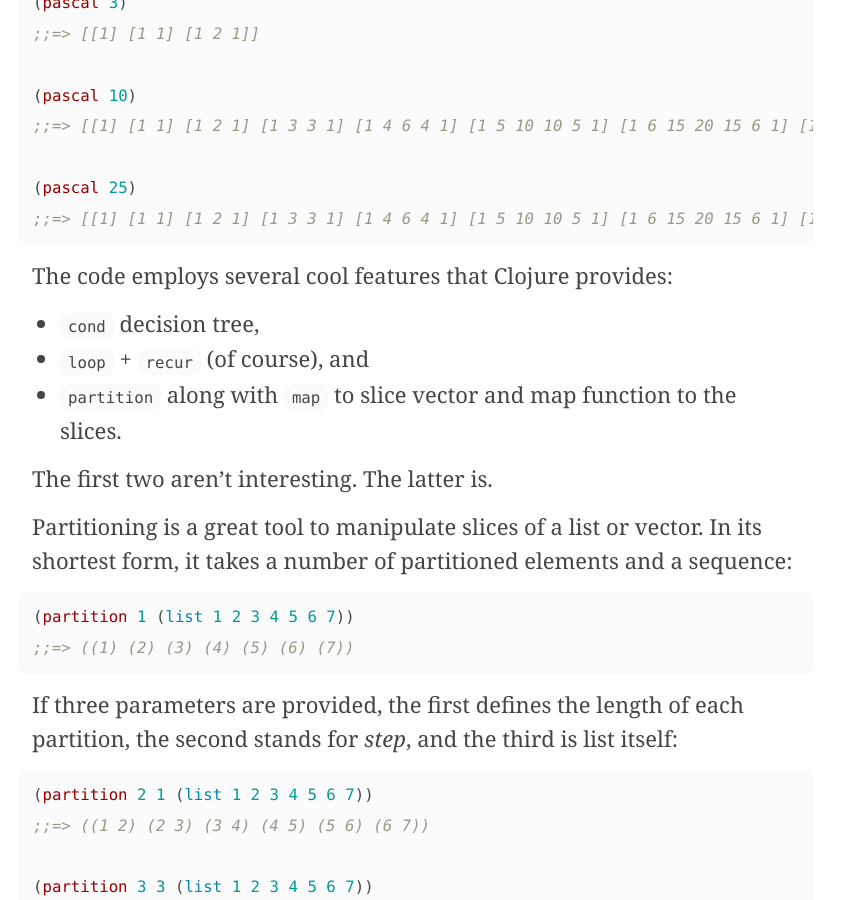
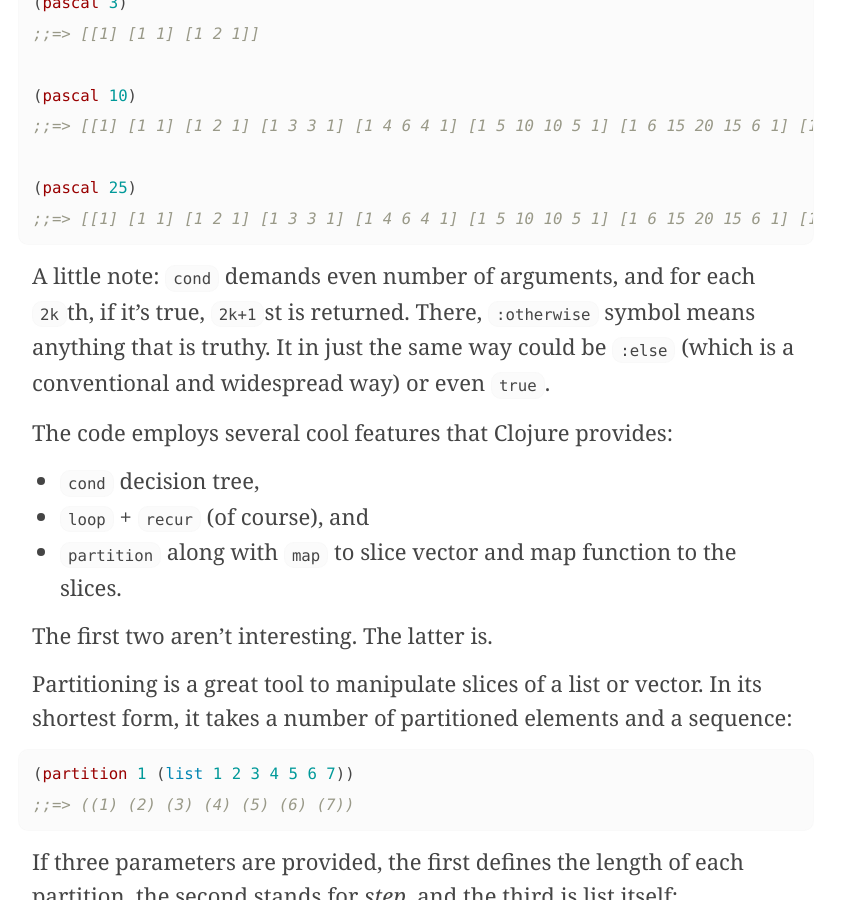
Before and after one commit to taxigy/taxigy.github.io, a Jekyll site: the page built from _posts/2015-08-18-pascal-triangle.markdown, in a window 1280 px wide and 900 px high, scrolled down 1664 px. Shown: the whole window, without its empty margins (224-1068 px from the left). Built offline with Jekyll 4.4.1, drawn with Linux system fonts in a browser that asks for light colours; nearby versions of some CDN libraries; Markdown is read by kramdown in place of the engine named in the settings.

Commit message:
a little remark on cond and its :otherwise condition

````diff
--- a/_posts/2015-08-18-pascal-triangle.markdown
+++ b/_posts/2015-08-18-pascal-triangle.markdown
@@ -53,6 +53,8 @@ It then outputs a vector of vectors that each has proper binomial coefficients:
 (pascal 25)
 ;;=> [[1] [1 1] [1 2 1] [1 3 3 1] [1 4 6 4 1] [1 5 10 10 5 1] [1 6 15 20 15 6 1] [1 7 21 35 35 21 7 1] [1 8 28 56 70 56 28 8 1] [1 9 36 84 126 126 84 36 9 1] [1 10 45 120 210 252 210 120 45 10 1] [1 11 55 165 330 462 462 330 165 55 11 1] [1 12 66 220 495 792 924 792 495 220 66 12 1] [1 13 78 286 715 1287 1716 1716 1287 715 286 78 13 1] [1 14 91 364 1001 2002 3003 3432 3003 2002 1001 364 91 14 1] [1 15 105 455 1365 3003 5005 6435 6435 5005 3003 1365 455 105 15 1] [1 16 120 560 1820 4368 8008 11440 12870 11440 8008 4368 1820 560 120 16 1] [1 17 136 680 2380 6188 12376 19448 24310 24310 19448 12376 6188 2380 680 136 17 1] [1 18 153 816 3060 8568 18564 31824 43758 48620 43758 31824 18564 8568 3060 816 153 18 1] [1 19 171 969 3876 11628 27132 50388 75582 92378 92378 75582 50388 27132 11628 3876 969 171 19 1] [1 20 190 1140 4845 15504 38760 77520 125970 167960 184756 167960 125970 77520 38760 15504 4845 1140 190 20 1] [1 21 210 1330 5985 20349 54264 116280 203490 293930 352716 352716 293930 203490 116280 54264 20349 5985 1330 210 21 1] [1 22 231 1540 7315 26334 74613 170544 319770 497420 646646 705432 646646 497420 319770 170544 74613 26334 7315 1540 231 22 1] [1 23 253 1771 8855 33649 100947 245157 490314 817190 1144066 1352078 1352078 1144066 817190 490314 245157 100947 33649 8855 1771 253 23 1] [1 24 276 2024 10626 42504 134596 346104 735471 1307504 1961256 2496144 2704156 2496144 1961256 1307504 735471 346104 134596 42504 10626 2024 276 24 1]]
 ```
+
+A little note: `cond` demands even number of arguments, and for each `2k`th, if it's true, `2k+1`st is returned. There, `:otherwise` symbol means anything that is truthy. It in just the same way could be `:else` (which is a conventional and widespread way) or even `true`.
 
 The code employs several cool features that Clojure provides:
 
````
